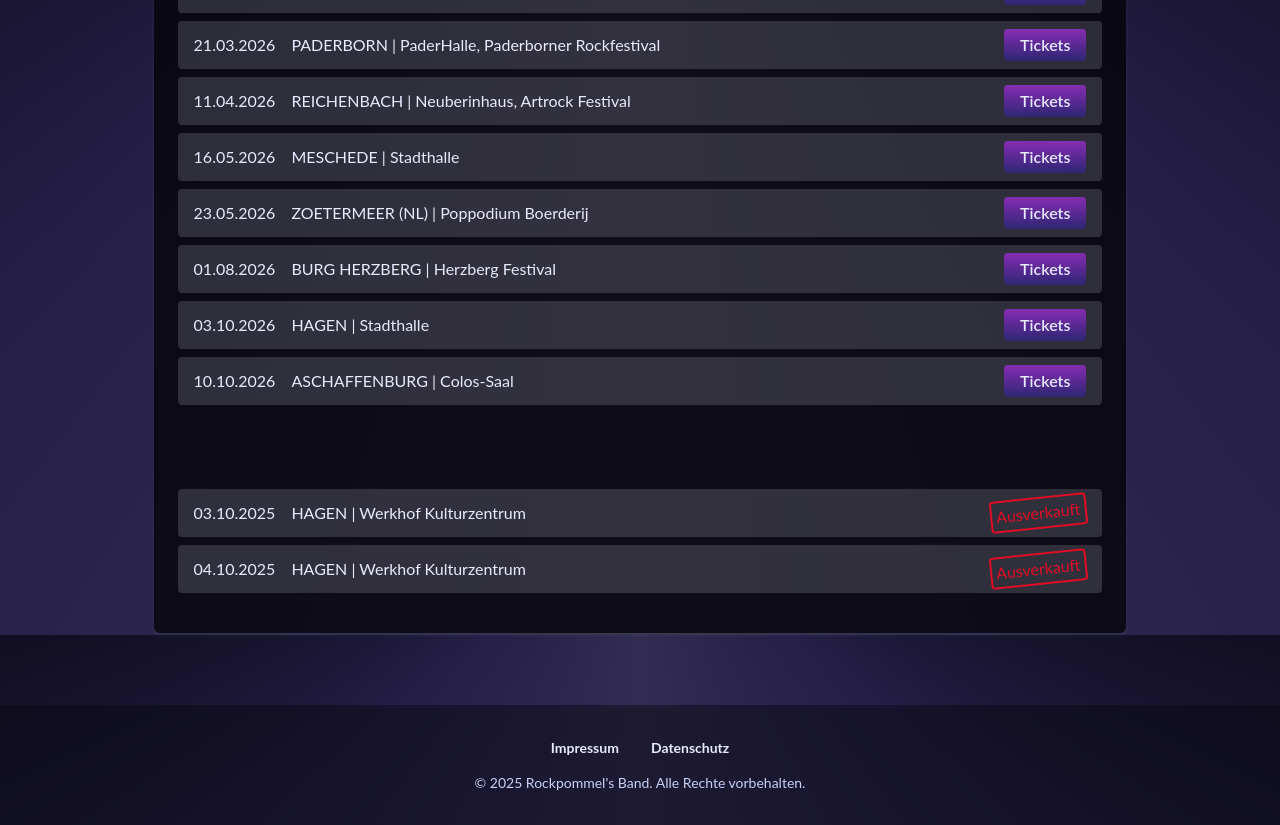
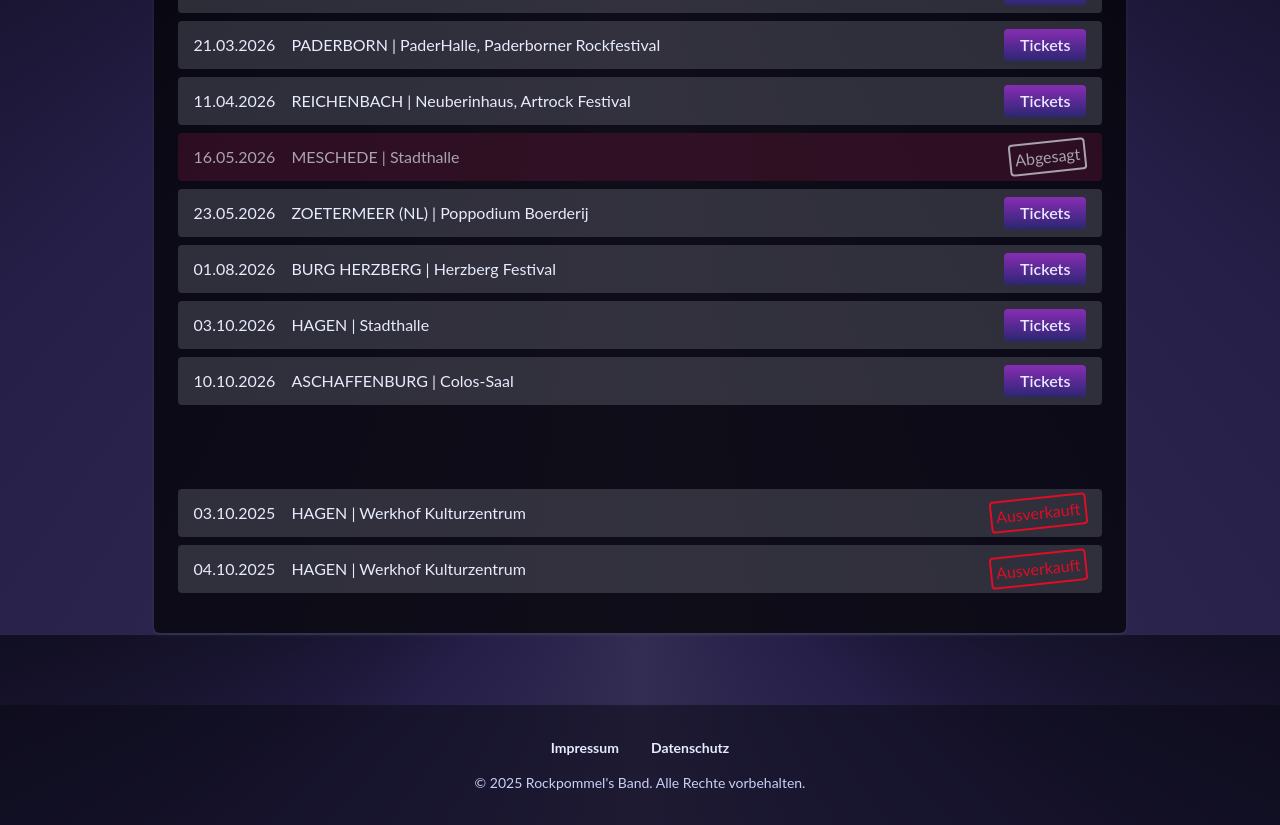
Before and after one commit to ManuKapolke/rockpommelsband, a React (Vite) app: page /termine in a window 1280 px wide. Shown: the part 965-1790 px from the top of the page. Built offline with nearby package versions, Linux system fonts and the light colour scheme; a web font is replaced by a local one.

Commit message:
Add cancelled date prop

```diff
--- a/src/components/UpcomingShow/UpcomingShow.module.less
+++ b/src/components/UpcomingShow/UpcomingShow.module.less
@@ -7,6 +7,11 @@
   padding: 8px 16px;
   background-color: hsla(230deg 90% 95% / 16%);
   border-radius: 4px;
+
+  &.cancelledShow {
+    background-color: hsla(337, 71%, 41%, 0.2);
+    color: hsla(224, 10%, 80%, 0.8);
+  }
 }
 
 .details {
@@ -30,3 +35,10 @@
   padding: 2px 4px;
   transform: rotate(-6deg);
 }
+
+.cancelled {
+  border: 2px solid;
+  border-radius: 4px;
+  padding: 2px 4px;
+  transform: rotate(-6deg);
+}
--- a/src/components/UpcomingShow/UpcomingShow.tsx
+++ b/src/components/UpcomingShow/UpcomingShow.tsx
@@ -11,10 +11,12 @@ export type UpcomingShowProps = {
 
 export const UpcomingShow: React.FC<UpcomingShowProps> = ({ concert }) => {
   const { t } = useTranslation();
-  const { date, city, location, event, tickets, soldOut } = concert;
+  const { date, city, location, event, tickets, soldOut, cancelled } = concert;
 
   return (
-    <div className={styles.upcomingShow}>
+    <div
+      className={`${styles.upcomingShow} ${cancelled ? styles.cancelledShow : ""}`}
+    >
       <span>{date}</span>
       <span className={styles.details}>
         <span>
@@ -23,7 +25,13 @@ export const UpcomingShow: React.FC<UpcomingShowProps> = ({ concert }) => {
         </span>
         <span className={styles.tickets}>
           {soldOut ? (
-            <span className={styles.soldOut}>{t({ id: "upcomingShow.soldOut" })}</span>
+            <span className={styles.soldOut}>
+              {t({ id: "upcomingShow.soldOut" })}
+            </span>
+          ) : cancelled ? (
+            <span className={styles.cancelled}>
+              {t({ id: "upcomingShow.cancelled" })}
+            </span>
           ) : tickets && !isConcertInPast(concert) ? (
             <LinkButton
               small
--- a/src/i18n/locales/de.json
+++ b/src/i18n/locales/de.json
@@ -46,6 +46,7 @@
   "videos.altRbp": "RBP live on stage",
   "upcomingShow.tickets": "Tickets",
   "upcomingShow.soldOut": "Ausverkauft",
+  "upcomingShow.cancelled": "Abgesagt",
   "youtube.consentText": "Beim Laden des Videos werden Daten an YouTube übertragen.",
   "youtube.loadVideo": "Video laden",
   "youtube.loadAllVideos": "Alle Videos auf dieser Seite laden",
--- a/src/i18n/locales/en.json
+++ b/src/i18n/locales/en.json
@@ -46,6 +46,7 @@
   "videos.altRbp": "RBP live on stage",
   "upcomingShow.tickets": "Tickets",
   "upcomingShow.soldOut": "Sold out",
+  "upcomingShow.cancelled": "Cancelled",
   "youtube.consentText": "Loading the video will transfer data to YouTube.",
   "youtube.loadVideo": "Load video",
   "youtube.loadAllVideos": "Load all videos on this page",
--- a/src/pages/Concerts/concertData.ts
+++ b/src/pages/Concerts/concertData.ts
@@ -5,6 +5,7 @@ export type Concert = {
   event?: string;
   tickets?: string;
   soldOut?: boolean;
+  cancelled?: boolean;
 };
 
 export const concerts: Array<Concert> = [
@@ -50,6 +51,7 @@ export const concerts: Array<Concert> = [
     location: "Stadthalle",
     tickets:
       "https://www.eventim.de/event/rockpommels-band-live-2026-stadthalle-meschede-20857565/",
+    cancelled: true,
   },
   {
     date: "23.05.2026",
```
